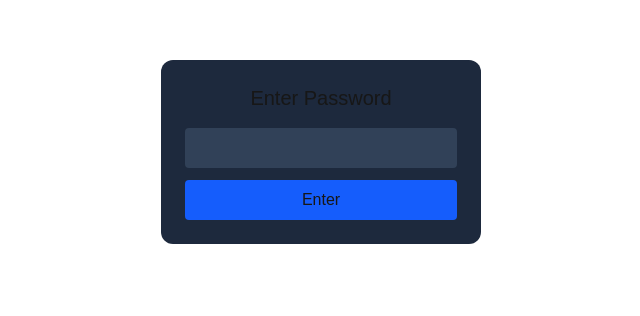
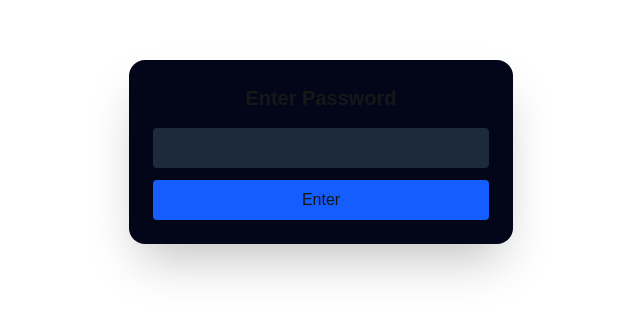
Before and after one commit to cuttingedgehealth/kpi-system, a Next.js app: page / in a window 1280 px wide. Shown: the part 248-564 px from the top of the page, without its empty margins (319-959 px from the left). Built offline with nearby package versions, Linux system fonts and the light colour scheme.

Commit message:
Persist app password login with local storage

```diff
--- a/app/layout.tsx
+++ b/app/layout.tsx
@@ -2,7 +2,9 @@
 
 import "./globals.css";
 import Link from "next/link";
-import { useState } from "react";
+import { useEffect, useState } from "react";
+
+const STORAGE_KEY = "kpi_system_authenticated";
 
 export default function RootLayout({
   children,
@@ -11,30 +13,59 @@ export default function RootLayout({
 }) {
   const [authenticated, setAuthenticated] = useState(false);
   const [password, setPassword] = useState("");
+  const [ready, setReady] = useState(false);
 
   const correctPassword = "CuttingEdge123!";
+
+  useEffect(() => {
+    const saved = window.localStorage.getItem(STORAGE_KEY);
+    if (saved === "true") {
+      setAuthenticated(true);
+    }
+    setReady(true);
+  }, []);
+
+  function handleLogin() {
+    if (password === correctPassword) {
+      setAuthenticated(true);
+      window.localStorage.setItem(STORAGE_KEY, "true");
+    } else {
+      alert("Wrong password");
+    }
+  }
+
+  function handleLogout() {
+    setAuthenticated(false);
+    setPassword("");
+    window.localStorage.removeItem(STORAGE_KEY);
+  }
+
+  if (!ready) {
+    return (
+      <html lang="en">
+        <body className="bg-slate-900 text-white" />
+      </html>
+    );
+  }
 
   if (!authenticated) {
     return (
       <html lang="en">
-        <body className="bg-slate-900 text-white flex items-center justify-center h-screen">
-          <div className="bg-slate-800 p-6 rounded-xl w-80 text-center">
-            <h1 className="text-xl mb-4">Enter Password</h1>
+        <body className="bg-slate-900 text-white flex items-center justify-center min-h-screen">
+          <div className="w-full max-w-sm rounded-2xl bg-slate-950 p-6 shadow-2xl">
+            <h1 className="mb-4 text-xl font-bold text-center">Enter Password</h1>
             <input
               type="password"
-              className="w-full p-2 rounded bg-slate-700 mb-3"
+              className="mb-3 w-full rounded bg-slate-800 p-2 outline-none"
               value={password}
               onChange={(e) => setPassword(e.target.value)}
+              onKeyDown={(e) => {
+                if (e.key === "Enter") handleLogin();
+              }}
             />
             <button
-              className="w-full bg-blue-600 py-2 rounded"
-              onClick={() => {
-                if (password === correctPassword) {
-                  setAuthenticated(true);
-                } else {
-                  alert("Wrong password");
-                }
-              }}
+              className="w-full rounded bg-blue-600 py-2 hover:bg-blue-500"
+              onClick={handleLogin}
             >
               Enter
             </button>
@@ -49,7 +80,15 @@ export default function RootLayout({
       <body className="bg-slate-900 text-white">
         <div className="flex min-h-screen">
           <div className="w-64 bg-slate-950 p-6 space-y-6">
-            <h1 className="text-xl font-bold">KPI System</h1>
+            <div className="flex items-center justify-between gap-3">
+              <h1 className="text-xl font-bold">KPI System</h1>
+              <button
+                onClick={handleLogout}
+                className="rounded bg-slate-800 px-2 py-1 text-xs hover:bg-slate-700"
+              >
+                Logout
+              </button>
+            </div>
 
             <nav className="flex flex-col gap-3 text-slate-300">
               <Link href="/dashboard">Dashboard</Link>
```
